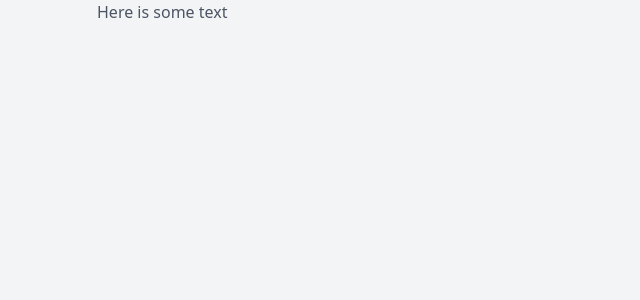
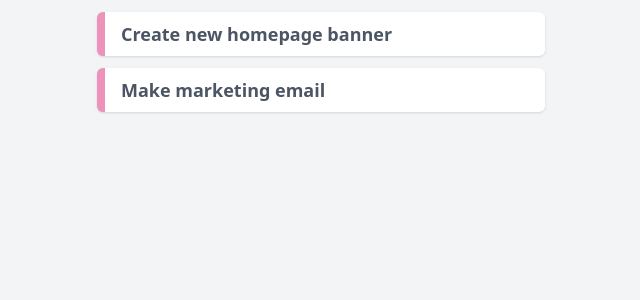
Before and after one commit to cherbear263/vue_project_planner, a Vue app: page / in a window 1280 px wide. Shown: the top 300 px of the page, without its empty margins (319-959 px from the left). Built offline with nearby package versions, Linux system fonts and the light colour scheme; data requests are answered from the project's data file.

Commit message:
toggle project details

```diff
--- a/src/App.vue
+++ b/src/App.vue
@@ -1,6 +1,6 @@
 <template>
 <div class="md:max-w-md md:mx-auto max-w-full mx-4 ">
-<p>Here is some text</p>
+
   <router-view/>
   </div>
 </template>
--- /dev/null
+++ b/src/components/SingleProject.vue
@@ -0,0 +1,23 @@
+<template>
+  <div class="text-left container my-3 mx-auto bg-white py-2 px-4 rounded-md shadow border-l-8 border-pink-600/50">
+    <div class="actions">
+      <h3 class="text-lg font-semibold cursor-pointer"
+      @click="showDetails = !showDetails">{{ project.title }}</h3>
+
+    </div>
+  <div v-if="showDetails">
+    <p>{{ project.details }}</p>
+  </div>
+  </div>
+</template>
+<script>
+export default {
+  name: 'SingleProject',
+  props: ['project'],
+  data() {
+    return {
+      showDetails: false
+    }
+  }
+}
+</script>
--- a/src/views/Home.vue
+++ b/src/views/Home.vue
@@ -1,14 +1,30 @@
 <template>
-  <div class="home">
+  <div v-if="projects.length" class="text-center">
+    <div v-for="project in projects" :key="project.id">
+      <SingleProject :project="project"/>
+    </div>
   </div>
 </template>
 
 <script>
 // @ is an alias to /src
+import SingleProject from '../components/SingleProject.vue'
 
 export default {
   name: 'Home',
   components: {
+    SingleProject
+  },
+  data() {
+    return{
+      projects: []
+    }
+  },
+  mounted() {
+    fetch('http://localhost:3000/projects')
+    .then(res => res.json())
+    .then(data => this.projects = data)
+    .catch(err => console.log(err.message))
   }
 }
 </script>
```
